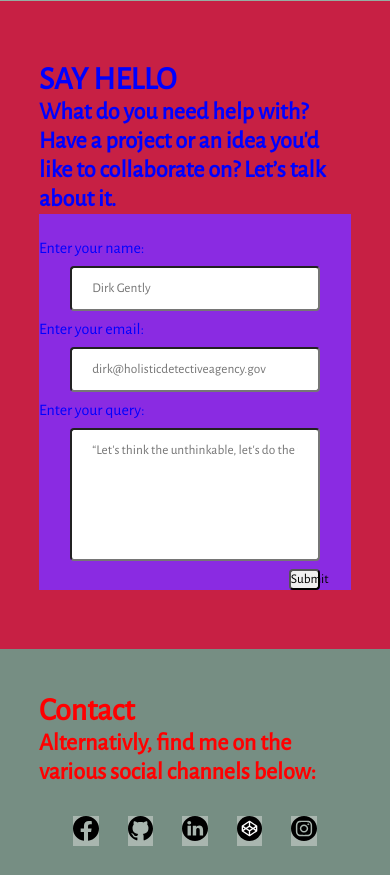
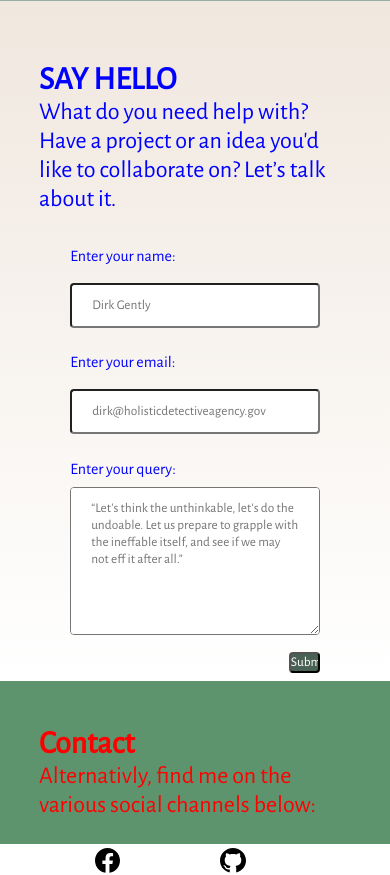
Before and after one commit to NicolaWinterson/PersonalWebsite, a React (Create React App) app: page /contact in a window 390 px wide. Shown: the top 875 px of the page. Built offline with nearby package versions, Linux system fonts and the light colour scheme.

Commit message:
css changes to contact

```diff
--- a/src/components/Contact/Contact.jsx
+++ b/src/components/Contact/Contact.jsx
@@ -3,7 +3,6 @@ import {
     Link
 } from "react-router-dom";
 import ArrowBackIosIcon from '@material-ui/icons/ArrowBackIos';
-import AlternateEmail from '@material-ui/icons/AlternateEmail'
 import socialMediaDatas from "./SocialMediaData";
 import SocialMediaIcons from "./SocialMediaIcons"
 import "./styles.css";
@@ -33,8 +32,8 @@ const Contact = () => {
                     <label>Enter your email:</label>
                     <input className="contact__container--formInput" type="email" placeholder="dirk@holisticdetectiveagency.gov" />
                     <label>Enter your query:</label>
-                    <input className="contact__container--formInput-large" type="text" placeholder="“Let's think the unthinkable, let's do the undoable. Let us prepare to grapple with the ineffable itself, and see if we may not eff it after all.”" />
-                    <button className="contact__container--submit" onClick={sayHowdy}>Submit</button>
+                    <textarea className="contact__container--formInput-large" name="text" rows="2" cols="20" placeholder="“Let's think the unthinkable, let's do the undoable. Let us prepare to grapple with the ineffable itself, and see if we may not eff it after all.”" ></textarea>
+                    <input className="contact__container--submit" type="submit" value="Submit" onClick={sayHowdy} />
                 </form>
             </div>
             <div className="contact__container--bottom">
--- a/src/components/Contact/SocialMediaData.js
+++ b/src/components/Contact/SocialMediaData.js
@@ -1,5 +1,3 @@
-import React from "react"
-
 const socialMediaDatas = [
     {
       link: "https://www.facebook.com/nicola.winterson/",
--- a/src/components/Contact/styles.css
+++ b/src/components/Contact/styles.css
@@ -7,6 +7,10 @@
     background-color: #ffffff;
     height: 100vh;
     width: 100vw;
+}
+
+.contact__container h2 {
+    font-weight: 200;
 }
 
 .contact__container--top {
@@ -24,9 +28,8 @@
 
 .contact__container--center {
     display: block;
-    background-color: #be8051;
-    overflow: auto;
-    padding: 15vw 10vw;
+    background: linear-gradient(180deg,rgba(240,231,222,1) 0%, rgb(255, 255, 255) 100%);
+    padding: 15vw 10vw 0vh 10vw;
 }
 
 .contact__container--form {
@@ -34,14 +37,19 @@
     display: flex;
     flex-direction: column;
     justify-content: center;
-    background-color: blueviolet;
+    /* background-color: blueviolet; */
+}
+
+.contact__container--form label {
+    margin-top: 3vh;
+    margin-left: 8vw;
 }
 
 .contact__container--formInput {
     align-self: center;
     width: 80%;
     padding: 12px 20px;
-    margin: 1vh 0.5vw;
+    margin: 2vh 0.5vw;
     box-sizing: border-box;
     border-radius: 4px;
 }
@@ -60,13 +68,23 @@
     width: 10%;
     border-radius: 4px;
     padding: 1vw;
+    margin: 1vh;
     margin-right: 10%;
+    background-color: rgb(74, 97, 86);
+    color: rgb(255,255,255);
+}
+
+.contact__container--submit:hover {
+    cursor: pointer;
+    background-color: rgba(74, 97, 86, 0.5);
+    color: rgb(0, 0, 0);
+    transform: translate(0, 0.375em);
 }
 
 .contact__container--bottom {
     display: block;
     padding: 5vh 10vw;
-    background-color: #768e83;
+    background: ;
 }
 
 .contact__container--flexparent {
@@ -82,7 +100,7 @@
     height: 75px; */
     margin: 3vw;
     flex-basis: auto;
-    background-color:#a9b6af;
+    /* background-color:#a9b6af; */
 }
 
 @media only screen and (max-width: 800px) {
@@ -108,4 +126,19 @@
         padding: 0;
         margin-right: 10%;
     }
+
+    .contact__container--form label {
+        margin-top: 1vh;
+        margin-left: 8vw;
+    }
+
+
+.contact__social-media-links {
+        width: 75px;
+        height: 75px;
+        margin: 3vw;
+        flex-basis: auto;
+        /* background-color:#a9b6af; */
+    }
+
 }
```
